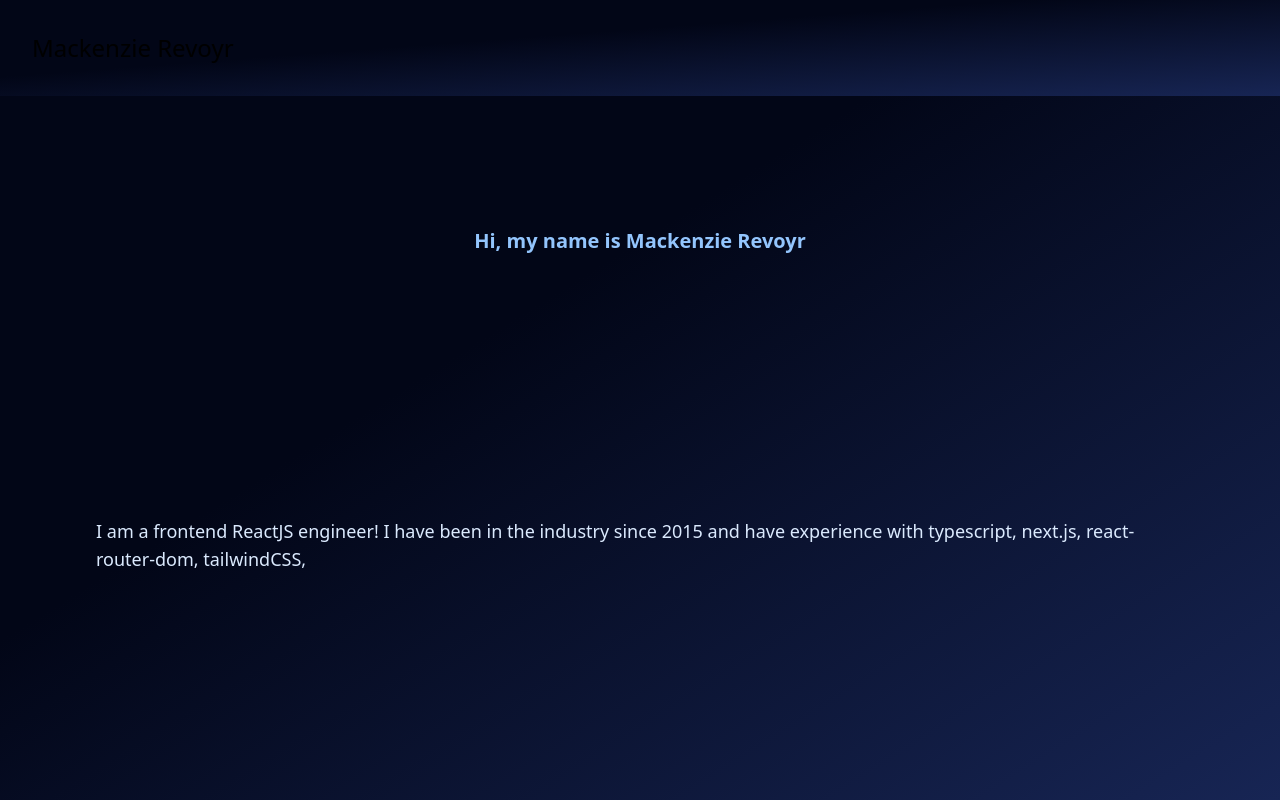
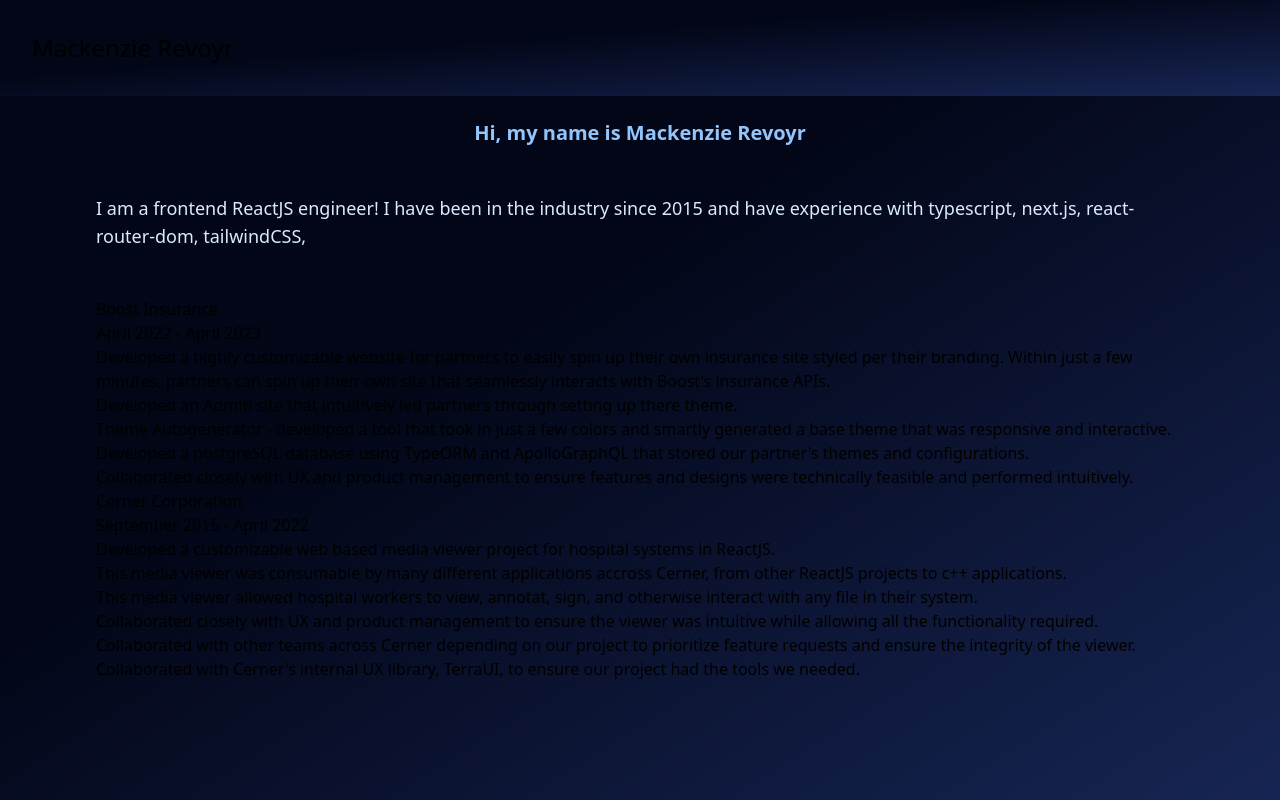
Before and after one commit to revoyrm/portfolio, a Next.js app: page / in a window 1280 px wide. Built offline with nearby package versions, Linux system fonts and the light colour scheme.

Commit message:
started job history

```diff
--- /dev/null
+++ b/src/components/jobHistory.tsx
@@ -0,0 +1,20 @@
+import { Experience } from "@/data/experience";
+import { ReactElement } from "react";
+
+export function JobHistory(): ReactElement {
+  return (
+    <div>
+      {Experience.jobs.map(
+        ({ company, startDate, endDate, responsibilities }) => (
+          <div key={company}>
+            <p>{company}</p>
+            <p>{`${startDate} - ${endDate}`}</p>
+            {responsibilities.map((responsibility) => (
+              <p key={responsibility}>{responsibility}</p>
+            ))}
+          </div>
+        )
+      )}
+    </div>
+  );
+}
--- a/src/data/experience.ts
+++ b/src/data/experience.ts
@@ -1,14 +1,14 @@
 export type ExperienceType = {
   jobs: {
     company: string;
-    startData: string;
+    startDate: string;
     endDate: string;
     responsibilities: string[];
   }[];
   school: {
     name: string;
     degree: string;
-    startData: string;
+    startDate: string;
     endDate: string;
   };
   skills: {
@@ -21,7 +21,7 @@ export const Experience: ExperienceType = {
   jobs: [
     {
       company: "Boost Insurance",
-      startData: "April 2022",
+      startDate: "April 2022",
       endDate: "April 2023",
       responsibilities: [
         "Developed a highly customizable website for partners to easily spin up their own insurance site styled per their branding. Within just a few minutes, partners can spin up their own site that seamlessly interacts with Boost's insurance APIs.",
@@ -33,7 +33,7 @@ export const Experience: ExperienceType = {
     },
     {
       company: "Cerner Corporation",
-      startData: "September 2015",
+      startDate: "September 2015",
       endDate: "April 2022",
       responsibilities: [
         "Developed a customizable web based media viewer project for hospital systems in ReactJS.",
@@ -48,7 +48,7 @@ export const Experience: ExperienceType = {
   school: {
     name: "Western Washington University",
     degree: "B.S. Computer Science",
-    startData: "September 2012",
+    startDate: "September 2012",
     endDate: "June 2015",
   },
   skills: [
--- a/src/pages/index.tsx
+++ b/src/pages/index.tsx
@@ -1,5 +1,6 @@
 import Image from "next/image";
 import { Inter } from "next/font/google";
+import { JobHistory } from "@/components/jobHistory";
 
 const inter = Inter({ subsets: ["latin"] });
 
@@ -14,6 +15,7 @@ export default function Home() {
         and have experience with typescript, next.js, react-router-dom,
         tailwindCSS,{" "}
       </p>
+      <JobHistory />
     </main>
   );
 }
```
